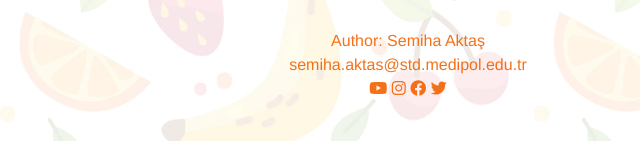
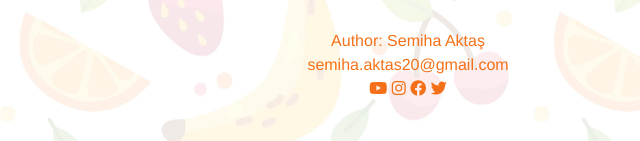
Before and after one commit to semihaaktas20/Web-Design-and-Coding, a plain HTML site: page WEB DESIGN AND CODING/about.html in a window 1280 px wide. Shown: the part 5843-5984 px from the top of the page, 232-872 px from the left. Drawn offline with Linux system fonts and the light colour scheme.

Commit message:
Update about.html

```diff
--- a/WEB DESIGN AND CODING/about.html
+++ b/WEB DESIGN AND CODING/about.html
@@ -114,7 +114,7 @@
         </div>
         <footer>
             <p>Author: Semiha Aktaş<br>
-                <a href="mailto:semiha.aktas20@gmail.com">semiha.aktas@std.medipol.edu.tr</a></p>
+                <a href="mailto:semiha.aktas20@gmail.com">semiha.aktas20@gmail.com</a></p>
                 <a href="#"><i class="fab fa-youtube"></i></a>
                 <a href="#"><i class="fab fa-instagram"></i></a>
                 <a href="#"><i class="fab fa-facebook"></i></a>
```
